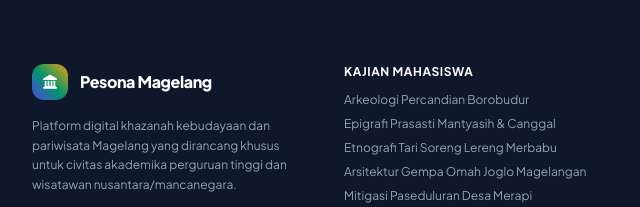
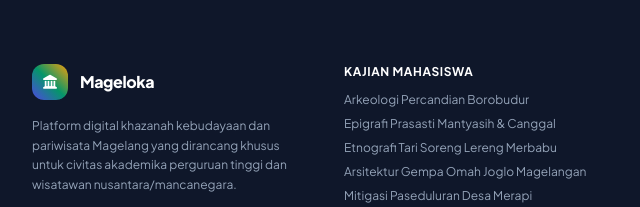
Before and after one commit to Krock-svg/proto-web-culture, a plain HTML site: page index.html in a window 1280 px wide. Shown: the part 1934-2141 px from the top of the page, 0-640 px from the left. Drawn offline with nearby package versions, Linux system fonts and the light colour scheme.

Commit message:
feat: Update footer brand name to Mageloka

```diff
--- a/index.html
+++ b/index.html
@@ -311,7 +311,7 @@
               class="w-9 h-9 rounded-xl bg-gradient-to-tr from-indigo-600 via-emerald-600 to-amber-500 flex items-center justify-center text-white font-bold">
               <i class="fa-solid fa-landmark text-sm"></i>
             </div>
-            <span class="text-base font-extrabold text-white tracking-tight">Pesona Magelang</span>
+            <span class="text-base font-extrabold text-white tracking-tight">Mageloka</span>
           </div>
           <p class="text-xs text-slate-400 leading-relaxed">
             Platform digital khazanah kebudayaan dan pariwisata Magelang yang dirancang khusus untuk civitas akademika
```
